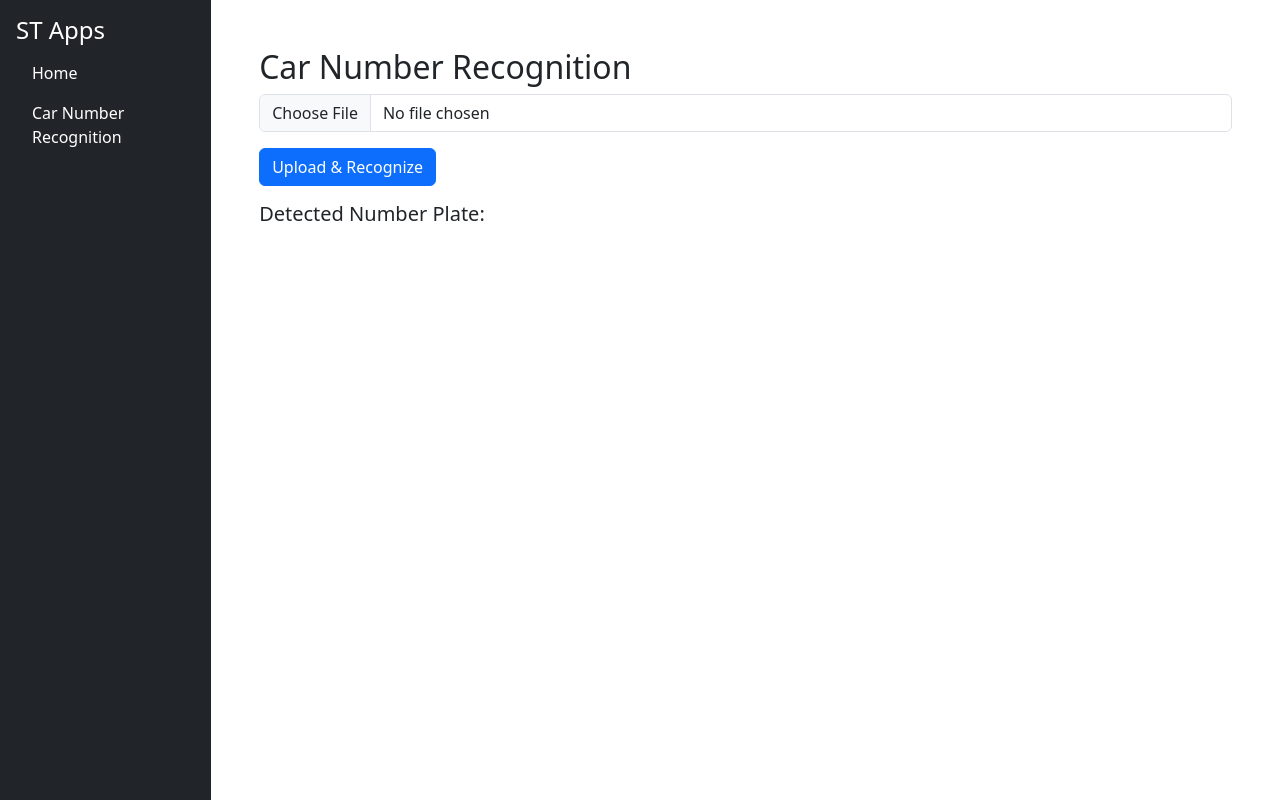
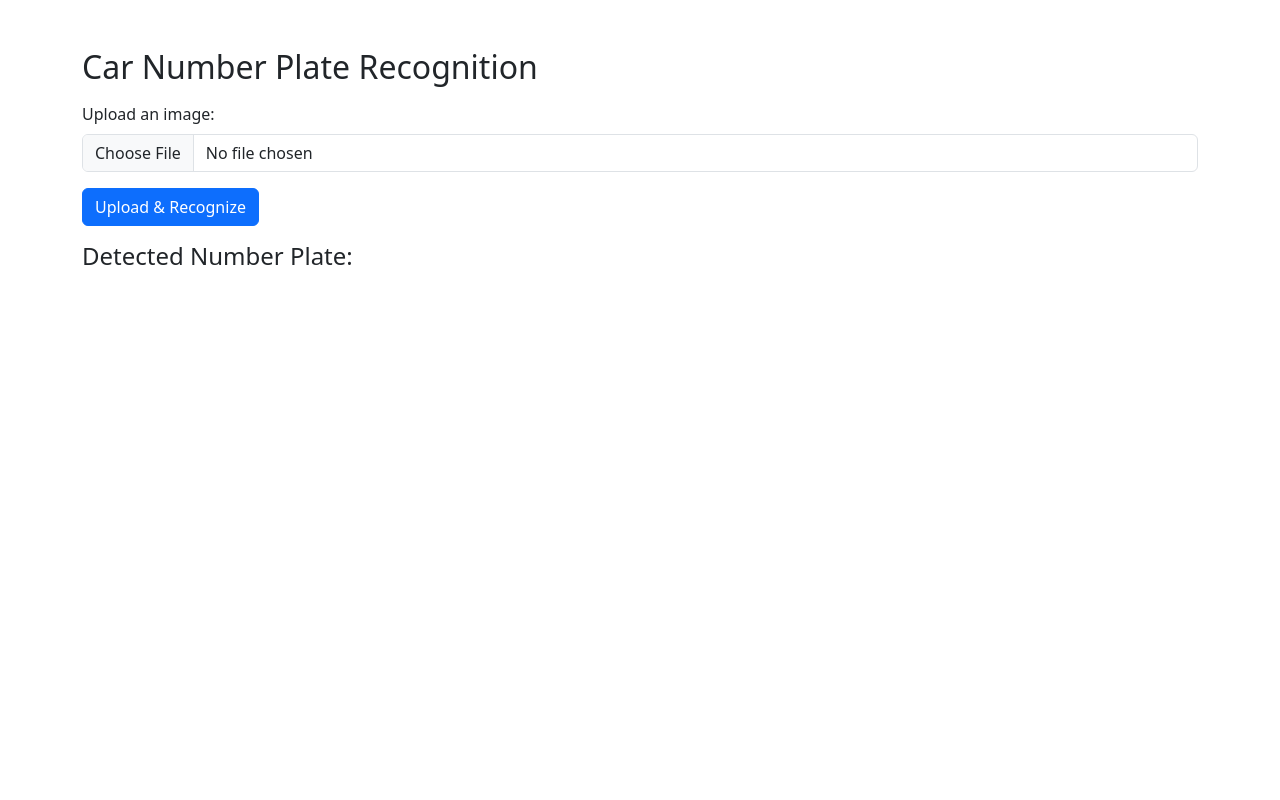
Before and after one commit to ShaswataTripathy/st-apps, a Flask app: page / in a window 1280 px wide. Run offline with Flask 3, Linux system fonts and the light colour scheme; parts of the project's set-up code (start-up, migrations or seed data) failed here and were passed over; some libraries are stand-ins or nearby versions.

Commit message:
Update car_number_recognition.html

```diff
--- a/templates/car_number_recognition.html
+++ b/templates/car_number_recognition.html
@@ -7,75 +7,41 @@
     <link rel="stylesheet" href="https://cdn.jsdelivr.net/npm/bootstrap@5.3.0/dist/css/bootstrap.min.css">
 </head>
 <body>
-    <div class="d-flex">
-        <!-- Sidebar -->
-        <div class="bg-dark text-white p-3 vh-100" style="width: 250px;">
-            <h4>ST Apps</h4>
-            <ul class="nav flex-column">
-                <li class="nav-item">
-                    <a class="nav-link text-white" href="/">Home</a>
-                </li>
-                <li class="nav-item">
-                    <a class="nav-link text-white" href="/car-number-recognition">Car Number Recognition</a>
-                </li>
-            </ul>
-        </div>
-
-        <!-- Main Content -->
-        <div class="container p-5">
-            <h2>Car Number Recognition</h2>
-            <form id="uploadForm" enctype="multipart/form-data">
-                <input type="file" name="file" id="fileInput" class="form-control mb-3">
-                <button type="submit" class="btn btn-primary">Upload & Recognize</button>
-            </form>
-
-            <!-- Image Preview Section -->
-            <div class="mt-3" id="imagePreview" style="display: none;">
-                <h5>Uploaded Image:</h5>
-                <img id="uploadedImage" src="" class="img-thumbnail" style="max-width: 250px; max-height: 150px;">
+    <div class="container mt-5">
+        <h2 class="mb-3">Car Number Plate Recognition</h2>
+        <form id="uploadForm" enctype="multipart/form-data">
+            <div class="mb-3">
+                <label for="file" class="form-label">Upload an image:</label>
+                <input type="file" class="form-control" id="file" name="file" required>
             </div>
-
-            <!-- Detected Number Plate Section -->
-            <div class="mt-3">
-                <h5>Detected Number Plate:</h5>
-                <p id="result" class="fw-bold text-primary"></p>
-            </div>
+            <button type="button" class="btn btn-primary" onclick="uploadImage()">Upload & Recognize</button>
+        </form>
+        <div class="mt-3">
+            <h4>Detected Number Plate:</h4>
+            <p id="result" class="text-primary fw-bold"></p>
         </div>
     </div>
 
     <script>
-        document.getElementById("uploadForm").addEventListener("submit", function(event) {
-            event.preventDefault();
-            let formData = new FormData();
-            let fileInput = document.getElementById("fileInput").files[0];
-
-            if (!fileInput) {
-                document.getElementById("result").innerText = "Please select an image.";
-                return;
-            }
-
-            // Display the uploaded image in the preview section
-            let imagePreview = document.getElementById("imagePreview");
-            let uploadedImage = document.getElementById("uploadedImage");
-            uploadedImage.src = URL.createObjectURL(fileInput);
-            imagePreview.style.display = "block";
-
-            formData.append("file", fileInput);
-
-            fetch("/uploadImageForCarNumber", {
-                method: "POST",
+        function uploadImage() {
+            var formData = new FormData(document.getElementById('uploadForm'));
+            fetch('/uploadImageForCarNumber', {
+                method: 'POST',
                 body: formData
             })
             .then(response => response.json())
             .then(data => {
                 if (data.error) {
-                    document.getElementById("result").innerText = data.error;
+                    document.getElementById('result').innerText = 'Error: ' + data.error;
                 } else {
-                    document.getElementById("result").innerText = data.plates;
+                    document.getElementById('result').innerText = data.number_plate;
                 }
             })
-            .catch(error => console.error("Error:", error));
-        });
+            .catch(error => {
+                console.error('Error:', error);
+                document.getElementById('result').innerText = 'An error occurred while processing the image.';
+            });
+        }
     </script>
 </body>
 </html>
```
